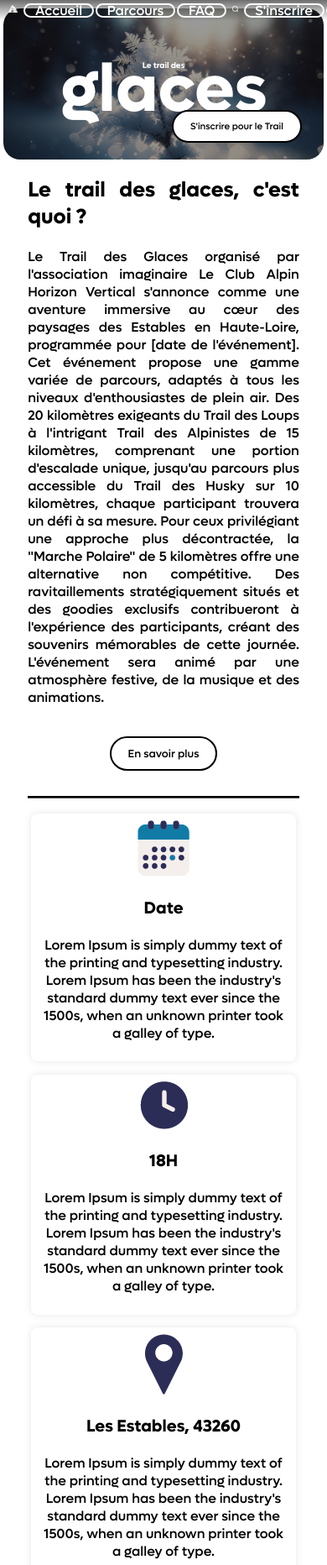
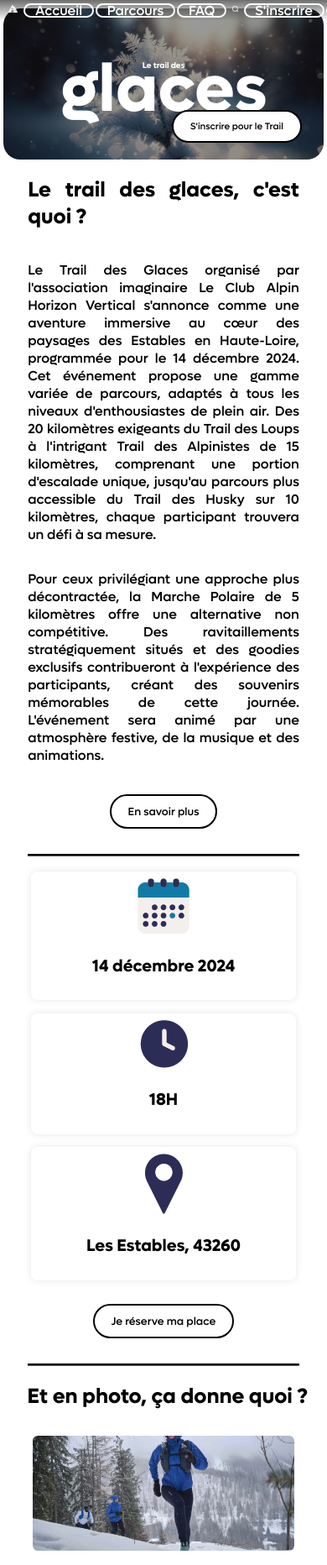
Before and after one commit to Oscargbd/SAE301, a PHP site: page / in a window 390 px wide; the page is wider, and only the part inside the window is pictured. Shown: the top 1864 px of that part at 84% size. Run offline with PHP 8.4, Linux system fonts and the light colour scheme.

Commit message:
responsive index

```diff
--- a/assets/styles.css
+++ b/assets/styles.css
@@ -333,6 +333,15 @@ header {
     border-color: transparent;
 }
 
+.texteIndex {
+    display: flex;
+    flex-direction: row;
+}
+
+.texteIndex p {
+    margin-right: 18px;
+}
+
 .separateur {
     border-top: 3px groove black;
     margin: 10px auto;
@@ -415,6 +424,16 @@ header {
     .bouton-inscription{
         font-size: 11px;
     }
+
+    .texteIndex {
+        display: flex;
+        flex-direction: column;
+    }
+
+    .texteIndex p {
+        margin-right: 0px;
+    }
+
 }
 
 @media (max-width: 670px){
--- a/index.php
+++ b/index.php
@@ -30,7 +30,11 @@
 
         <div class="div-explication">
             <h2>Le trail des glaces, c'est quoi ?</h2>
-            <p>Le Trail des Glaces organisé par l'association imaginaire Le Club Alpin Horizon Vertical s'annonce comme une aventure immersive au cœur des paysages des Estables en Haute-Loire, programmée pour [date de l'événement]. Cet événement propose une gamme variée de parcours, adaptés à tous les niveaux d'enthousiastes de plein air. Des 20 kilomètres exigeants du Trail des Loups à l'intrigant Trail des Alpinistes de 15 kilomètres, comprenant une portion d'escalade unique, jusqu'au parcours plus accessible du Trail des Husky sur 10 kilomètres, chaque participant trouvera un défi à sa mesure. Pour ceux privilégiant une approche plus décontractée, la "Marche Polaire" de 5 kilomètres offre une alternative non compétitive. Des ravitaillements stratégiquement situés et des goodies exclusifs contribueront à l'expérience des participants, créant des souvenirs mémorables de cette journée. L'événement sera animé par une atmosphère festive, de la musique et des animations.</p>
+            <div class="texteIndex" >
+                <p >Le Trail des Glaces organisé par l'association imaginaire Le Club Alpin Horizon Vertical s'annonce comme une aventure immersive au cœur des paysages des Estables en Haute-Loire, programmée pour le 14 décembre 2024. Cet événement propose une gamme variée de parcours, adaptés à tous les niveaux d'enthousiastes de plein air. Des 20 kilomètres exigeants du Trail des Loups à l'intrigant Trail des Alpinistes de 15 kilomètres, comprenant une portion d'escalade unique, jusqu'au parcours plus accessible du Trail des Husky sur 10 kilomètres, chaque participant trouvera un défi à sa mesure.</p>
+                <p>Pour ceux privilégiant une approche plus décontractée, la Marche Polaire de 5 kilomètres offre une alternative non compétitive. Des ravitaillements stratégiquement situés et des goodies exclusifs contribueront à l'expérience des participants, créant des souvenirs mémorables de cette journée. L'événement sera animé par une atmosphère festive, de la musique et des animations.</p>
+            </div>
+
             <div class="bouton-container">
                 <a href="parcours.php"><button class="bouton-info">En savoir plus</button></a>
             </div>
@@ -44,41 +48,20 @@
         <div class="conteneur-cartes">
             <div class="carte">
                 <i><img src="images/icon/Fichier 6.png" alt=""></i>
-                <h3>Date</h3>
-                <p>Lorem Ipsum is simply dummy
-                    text of the printing and
-                    typesetting industry. Lorem
-                    Ipsum has been the industry's
-                    standard dummy text ever
-                    since the 1500s, when an
-                    unknown printer took a galley
-                    of type.</p>
+                <h3>14 décembre 2024</h3>
+                <p></p>
             </div>
 
             <div class="carte">
                 <i><img src="images/icon/Fichier 5.png" alt=""></i>
                 <h3>18H</h3>
-                <p>Lorem Ipsum is simply dummy
-                    text of the printing and
-                    typesetting industry. Lorem
-                    Ipsum has been the industry's
-                    standard dummy text ever
-                    since the 1500s, when an
-                    unknown printer took a galley
-                    of type.</p>
+                <p></p>
             </div>
 
             <div class="carte">
                 <i><img src="images/icon/Fichier 7.png" alt=""></i>
                 <h3>Les Estables, 43260</h3>
-                <p>Lorem Ipsum is simply dummy
-                    text of the printing and
-                    typesetting industry. Lorem
-                    Ipsum has been the industry's
-                    standard dummy text ever
-                    since the 1500s, when an
-                    unknown printer took a galley
-                    of type.</p>
+                <p></p>
             </div>
         </div>
         <div class="bouton-container">
```
